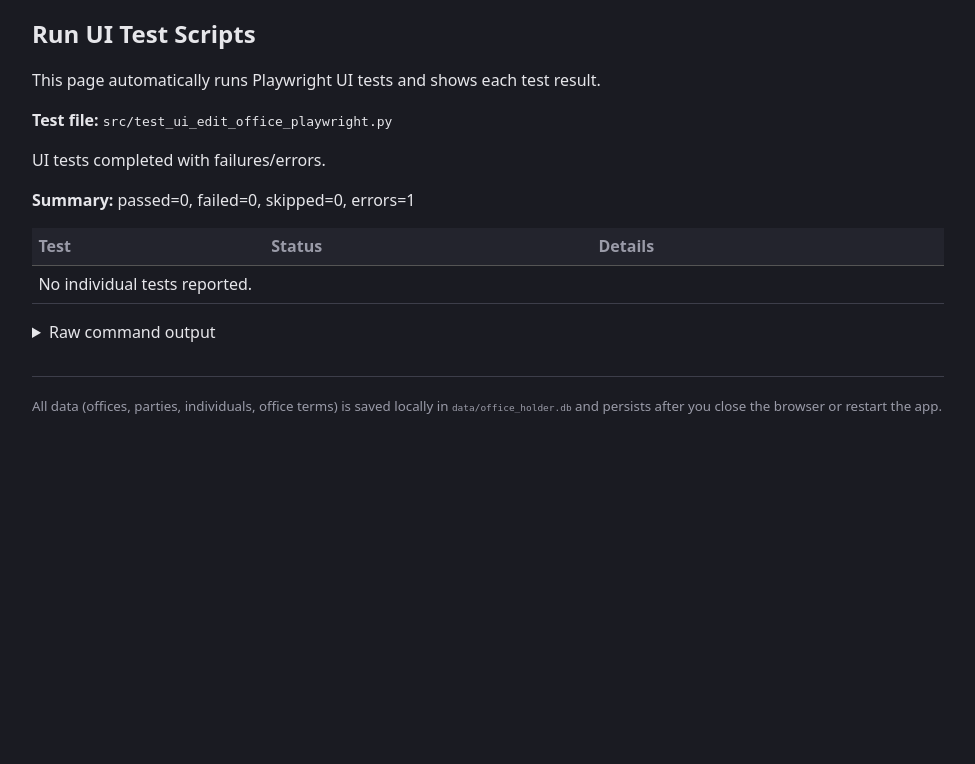
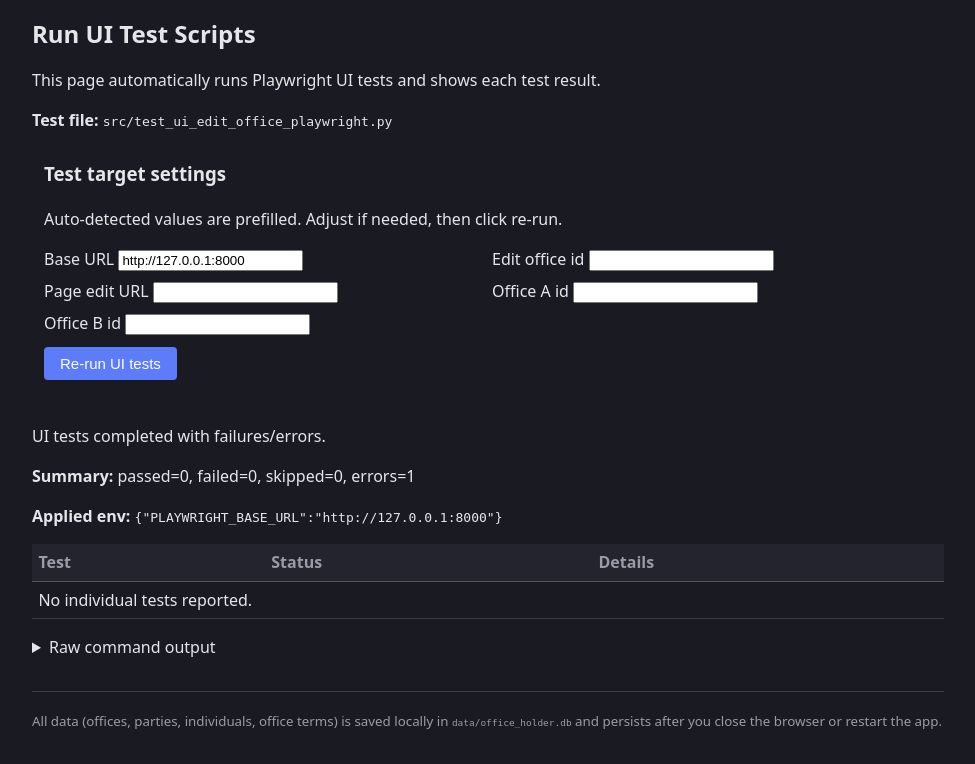
Before and after one commit to wcmchenry3-stack/office_holder_cursor, a FastAPI app: page /ui-test-scripts in a window 1280 px wide. Shown: the part 49-813 px from the top of the page, without its empty margins (152-1127 px from the left). Before the commit the page ends 463 px from the top, so only its background shows below. Run offline with FastAPI, Linux system fonts and the light colour scheme; data comes from the database, SQL or seed files in the repository; data that the repository does not hold is empty.

Commit message:
Improve UI test runner with auto-detected targets and rerun controls

```diff
--- a/src/main.py
+++ b/src/main.py
@@ -6,6 +6,7 @@
 """
 
 import json
+import os
 import sqlite3
 import re
 import tempfile
@@ -2225,16 +2226,77 @@
     )
 
 
+def _ui_test_env_defaults() -> dict[str, str]:
+    defaults: dict[str, str] = {"base_url": "http://127.0.0.1:8000"}
+
+    offices: list[dict] = []
+    try:
+        offices = db_offices.list_offices() or []
+    except Exception:
+        offices = []
+
+    if not offices:
+        # Fallback for older schema variants where list_offices may fail.
+        try:
+            conn = get_connection()
+            has_hierarchy = conn.execute("SELECT name FROM sqlite_master WHERE type='table' AND name='office_details'").fetchone()
+            if has_hierarchy:
+                rows = conn.execute(
+                    "SELECT od.id AS id, od.source_page_id AS source_page_id FROM office_details od ORDER BY od.id"
+                ).fetchall()
+                offices = [{"id": int(r[0]), "source_page_id": int(r[1]) if r[1] is not None else None} for r in rows]
+            else:
+                rows = conn.execute("SELECT id FROM offices ORDER BY id").fetchall()
+                offices = [{"id": int(r[0]), "source_page_id": None} for r in rows]
+        except Exception:
+            offices = []
+        finally:
+            try:
+                conn.close()
+            except Exception:
+                pass
+
+    if offices:
+        defaults["edit_office_id"] = str(offices[0].get("id") or "")
+
+    # Find one source page with at least two offices for the table reuse test.
+    try:
+        conn = get_connection()
+        rows = conn.execute(
+            "SELECT source_page_id, GROUP_CONCAT(id, ',') AS office_ids, COUNT(*) AS c "
+            "FROM office_details GROUP BY source_page_id HAVING COUNT(*) >= 2 ORDER BY source_page_id LIMIT 1"
+        ).fetchall()
+        if rows:
+            ids = [x for x in str(rows[0][1] or "").split(",") if x]
+            if len(ids) >= 2:
+                defaults["page_edit_url"] = f"/offices/{ids[0]}"
+                defaults["office_a_id"] = ids[0]
+                defaults["office_b_id"] = ids[1]
+    except Exception:
+        pass
+    finally:
+        try:
+            conn.close()
+        except Exception:
+            pass
+
+    return defaults
+
+
 @app.get("/ui-test-scripts", response_class=HTMLResponse)
 async def ui_test_scripts_page(request: Request):
     return templates.TemplateResponse(
         "ui_test_scripts.html",
-        {"request": request, "test_path": "src/test_ui_edit_office_playwright.py"},
+        {
+            "request": request,
+            "test_path": "src/test_ui_edit_office_playwright.py",
+            "defaults": _ui_test_env_defaults(),
+        },
     )
 
 
 @app.post("/api/ui-test-scripts/run")
-async def api_run_ui_test_scripts():
+async def api_run_ui_test_scripts(request: Request):
     """Run Playwright UI tests and return per-test results for UI display."""
     test_path = ROOT / "src" / "test_ui_edit_office_playwright.py"
     if not test_path.exists():
@@ -2248,6 +2310,24 @@
             status_code=404,
         )
 
+    payload = {}
+    try:
+        payload = await request.json()
+    except Exception:
+        payload = {}
+    defaults = _ui_test_env_defaults()
+    base_url = str(payload.get("base_url") or defaults.get("base_url") or "http://127.0.0.1:8000").strip()
+    page_edit_url = str(payload.get("page_edit_url") or defaults.get("page_edit_url") or "").strip()
+    if page_edit_url and page_edit_url.startswith("/"):
+        page_edit_url = base_url.rstrip("/") + page_edit_url
+    env_map = {
+        "PLAYWRIGHT_BASE_URL": base_url,
+        "PLAYWRIGHT_EDIT_OFFICE_ID": str(payload.get("edit_office_id") or defaults.get("edit_office_id") or "").strip(),
+        "PLAYWRIGHT_PAGE_EDIT_URL": page_edit_url,
+        "PLAYWRIGHT_OFFICE_A_ID": str(payload.get("office_a_id") or defaults.get("office_a_id") or "").strip(),
+        "PLAYWRIGHT_OFFICE_B_ID": str(payload.get("office_b_id") or defaults.get("office_b_id") or "").strip(),
+    }
+
     with tempfile.NamedTemporaryFile(suffix=".xml", delete=False) as tf:
         junit_path = tf.name
 
@@ -2260,7 +2340,7 @@
         "--junitxml",
         junit_path,
     ]
-    proc = subprocess.run(cmd, cwd=str(ROOT), capture_output=True, text=True)
+    proc = subprocess.run(cmd, cwd=str(ROOT), capture_output=True, text=True, env={**os.environ, **env_map})
 
     tests: list[dict] = []
     summary = {"passed": 0, "failed": 0, "skipped": 0, "errors": 0}
@@ -2306,6 +2386,7 @@
         "stdout": proc.stdout,
         "stderr": proc.stderr,
         "parse_error": parse_error,
+        "applied_env": {k: v for k, v in env_map.items() if v},
     }
 
 
--- a/src/templates/ui_test_scripts.html
+++ b/src/templates/ui_test_scripts.html
@@ -4,6 +4,20 @@
 <h1>Run UI Test Scripts</h1>
 <p>This page automatically runs Playwright UI tests and shows each test result.</p>
 <p><strong>Test file:</strong> <code>{{ test_path }}</code></p>
+
+<div class="card" style="padding:0.75rem; margin:0.75rem 0;">
+  <h3 style="margin-top:0;">Test target settings</h3>
+  <p class="form-note" style="margin-top:0;">Auto-detected values are prefilled. Adjust if needed, then click re-run.</p>
+  <div style="display:grid; grid-template-columns:repeat(2, minmax(240px, 1fr)); gap:0.5rem;">
+    <label>Base URL <input id="cfgBaseUrl" type="text" value="{{ defaults.base_url or 'http://127.0.0.1:8000' }}"></label>
+    <label>Edit office id <input id="cfgEditOfficeId" type="text" value="{{ defaults.edit_office_id or '' }}"></label>
+    <label>Page edit URL <input id="cfgPageEditUrl" type="text" value="{{ defaults.page_edit_url or '' }}"></label>
+    <label>Office A id <input id="cfgOfficeAId" type="text" value="{{ defaults.office_a_id or '' }}"></label>
+    <label>Office B id <input id="cfgOfficeBId" type="text" value="{{ defaults.office_b_id or '' }}"></label>
+  </div>
+  <p style="margin-top:0.75rem;"><button id="rerunBtn" class="btn" type="button">Re-run UI tests</button></p>
+</div>
+
 <p id="runState">Starting test run…</p>
 <div id="summary"></div>
 <table id="resultsTable" style="width:100%; border-collapse:collapse; margin-top:1rem;">
@@ -27,6 +41,7 @@
   var summaryEl = document.getElementById('summary');
   var body = document.getElementById('resultsBody');
   var rawOutput = document.getElementById('rawOutput');
+  var rerunBtn = document.getElementById('rerunBtn');
 
   function esc(s) {
     if (s == null) return '';
@@ -35,13 +50,24 @@
     });
   }
 
-  fetch('/api/ui-test-scripts/run', { method: 'POST' })
-    .then(function(r) { return r.json(); })
-    .then(function(data) {
+  function buildPayload() {
+    return {
+      base_url: (document.getElementById('cfgBaseUrl').value || '').trim(),
+      edit_office_id: (document.getElementById('cfgEditOfficeId').value || '').trim(),
+      page_edit_url: (document.getElementById('cfgPageEditUrl').value || '').trim(),
+      office_a_id: (document.getElementById('cfgOfficeAId').value || '').trim(),
+      office_b_id: (document.getElementById('cfgOfficeBId').value || '').trim()
+    };
+  }
+
+  function renderResults(data) {
     var sum = data.summary || {};
     summaryEl.innerHTML = '<p><strong>Summary:</strong> ' +
       'passed=' + (sum.passed || 0) + ', failed=' + (sum.failed || 0) +
-        ', skipped=' + (sum.skipped || 0) + ', errors=' + (sum.errors || 0) + '</p>';
+      ', skipped=' + (sum.skipped || 0) + ', errors=' + (sum.errors || 0) + '</p>' +
+      (data.applied_env && Object.keys(data.applied_env).length
+        ? '<p><strong>Applied env:</strong> <code>' + esc(JSON.stringify(data.applied_env)) + '</code></p>'
+        : '');
 
     var rows = data.tests || [];
     if (!rows.length) {
@@ -63,12 +89,32 @@
       (data.parse_error ? ('\nXML parse error: ' + data.parse_error) : '');
 
     runState.textContent = data.ok ? 'UI tests completed.' : 'UI tests completed with failures/errors.';
+  }
+
+  function runOnce() {
+    runState.textContent = 'Running UI tests…';
+    rerunBtn.disabled = true;
+    fetch('/api/ui-test-scripts/run', {
+      method: 'POST',
+      headers: { 'Content-Type': 'application/json' },
+      body: JSON.stringify(buildPayload())
+    })
+      .then(function(r) { return r.json(); })
+      .then(function(data) {
+        renderResults(data);
         if (window.playJobCompleteSound) window.playJobCompleteSound();
       })
       .catch(function(err) {
         runState.textContent = 'Failed to run UI tests.';
         summaryEl.innerHTML = '<div class="alert alert-error">' + esc(err && err.message ? err.message : 'Request failed') + '</div>';
+      })
+      .finally(function() {
+        rerunBtn.disabled = false;
       });
+  }
+
+  rerunBtn.addEventListener('click', runOnce);
+  runOnce();
 })();
 </script>
 {% endblock %}
```
Lines whose indentation alone changed are shown as unchanged.
